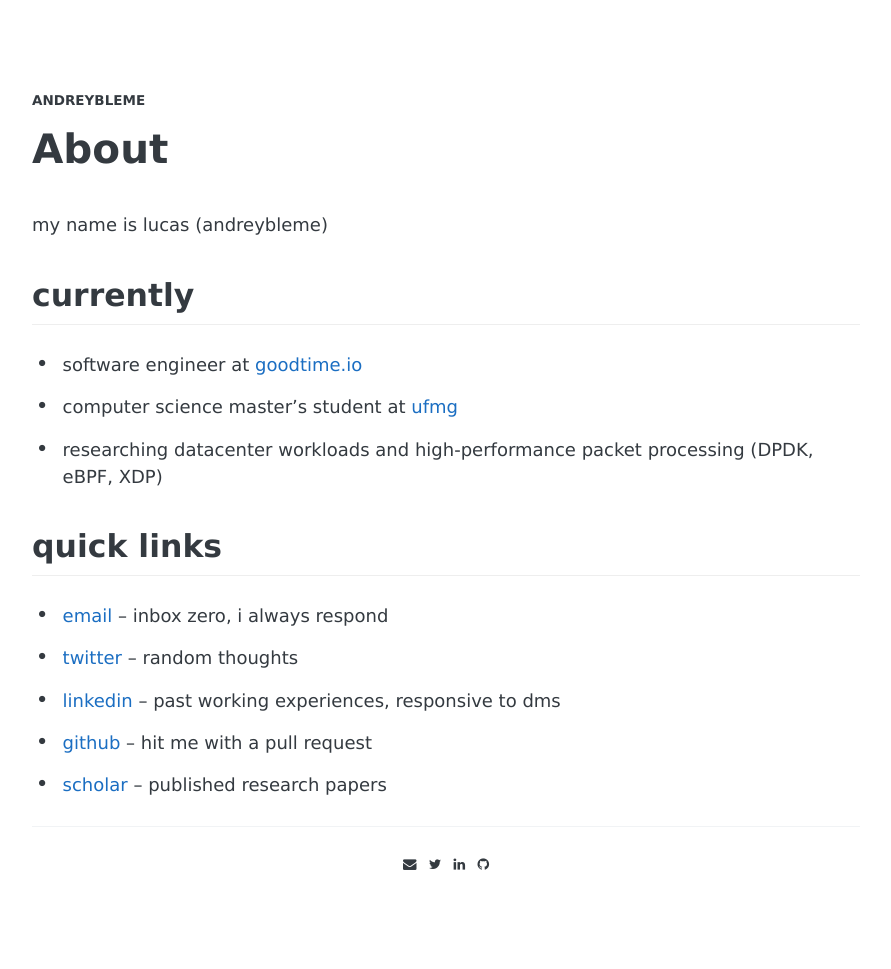
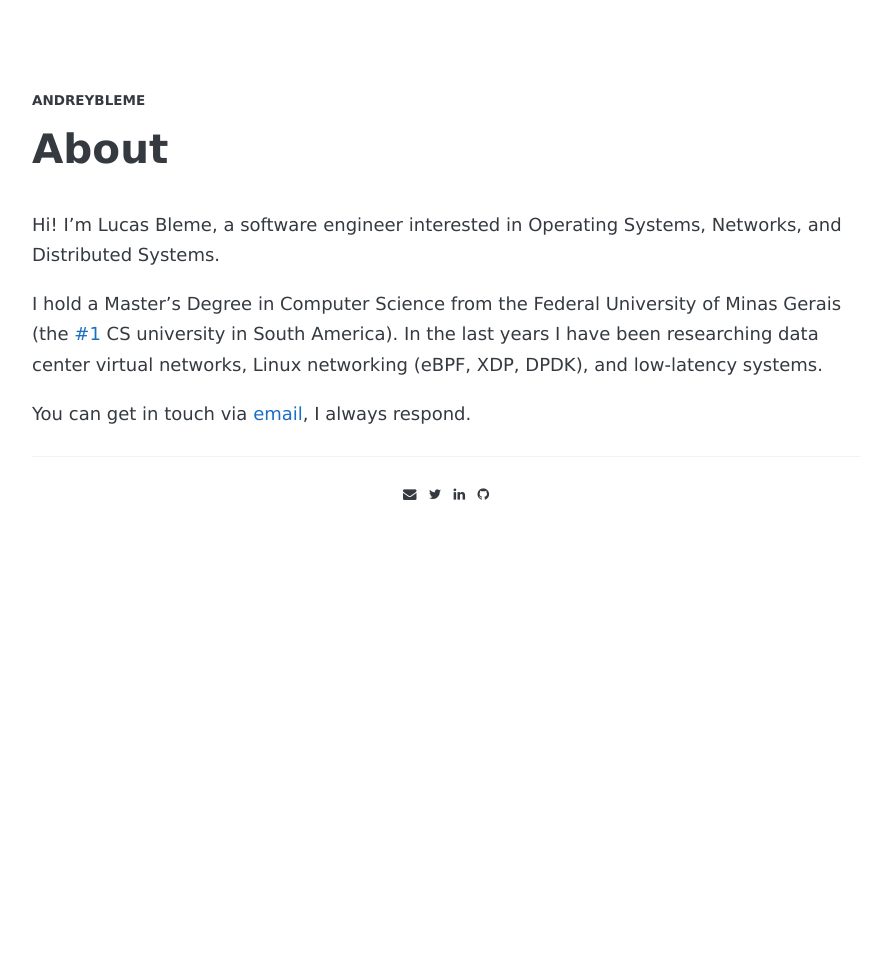
Before and after one commit to andreybleme/andreybleme.github.io, a Jekyll site: the page built from about.md, in a window 1280 px wide. Shown: the whole page, without its empty margins (194-1085 px from the left). Built offline with Jekyll 4.4.1, drawn with Linux system fonts in a browser that asks for light colours; nearby versions of some CDN libraries; some web fonts are replaced; after the commit the page ends 900 px from its top, so only the background shows below that.

Commit message:
Update about.md

```diff
--- a/about.md
+++ b/about.md
@@ -4,18 +4,8 @@ permalink: /about/
 comments: true
 ---
 
-my name is lucas (andreybleme)
+Hi! I'm Lucas Bleme, a software engineer interested in Operating Systems, Networks, and Distributed Systems.
 
-## currently
+I hold a Master's Degree in Computer Science from the Federal University of Minas Gerais (the [#1](https://csrankings.org/#/fromyear/2025/toyear/2026/index?all&southamerica) CS university in South America). In the last years I have been researching data center virtual networks, Linux networking (eBPF, XDP, DPDK), and low-latency systems.
 
-- software engineer at [goodtime.io](https://goodtime.io)
-- computer science master's student at [ufmg](https://ufmg.br/)
-- researching datacenter workloads and high-performance packet processing (DPDK, eBPF, XDP)
-
-## quick links
-
-- [email](mailto:andreybleme1@gmail.com) – inbox zero, i always respond
-- [twitter](https://twitter.com/andreybleme) – random thoughts
-- [linkedin](https://www.linkedin.com/in/andreybleme) – past working experiences, responsive to dms
-- [github](https://github.com/andreybleme) – hit me with a pull request
-- [scholar](https://scholar.google.com/citations?user=Yt9LrFoAAAAJ) – published research papers
+You can get in touch via [email](mailto:andreybleme1@gmail.com), I always respond.
```
